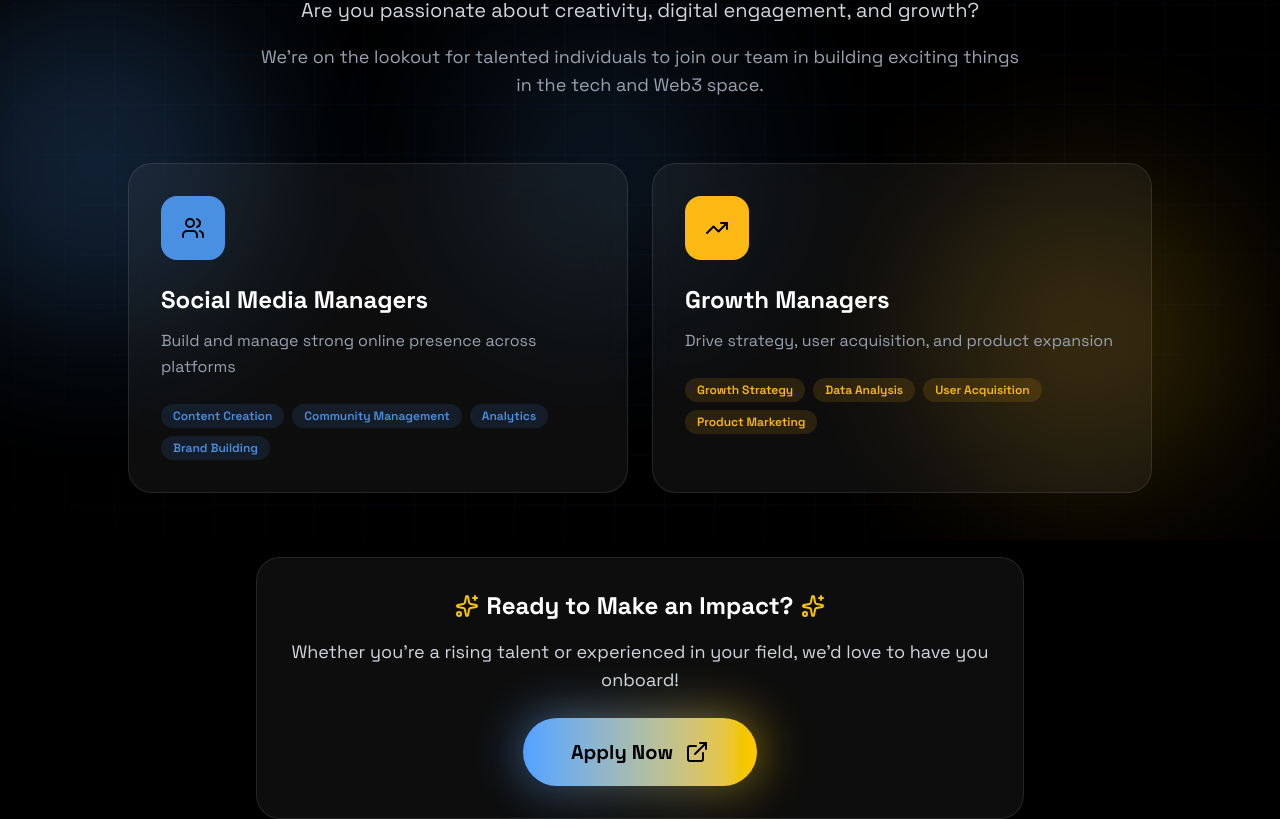
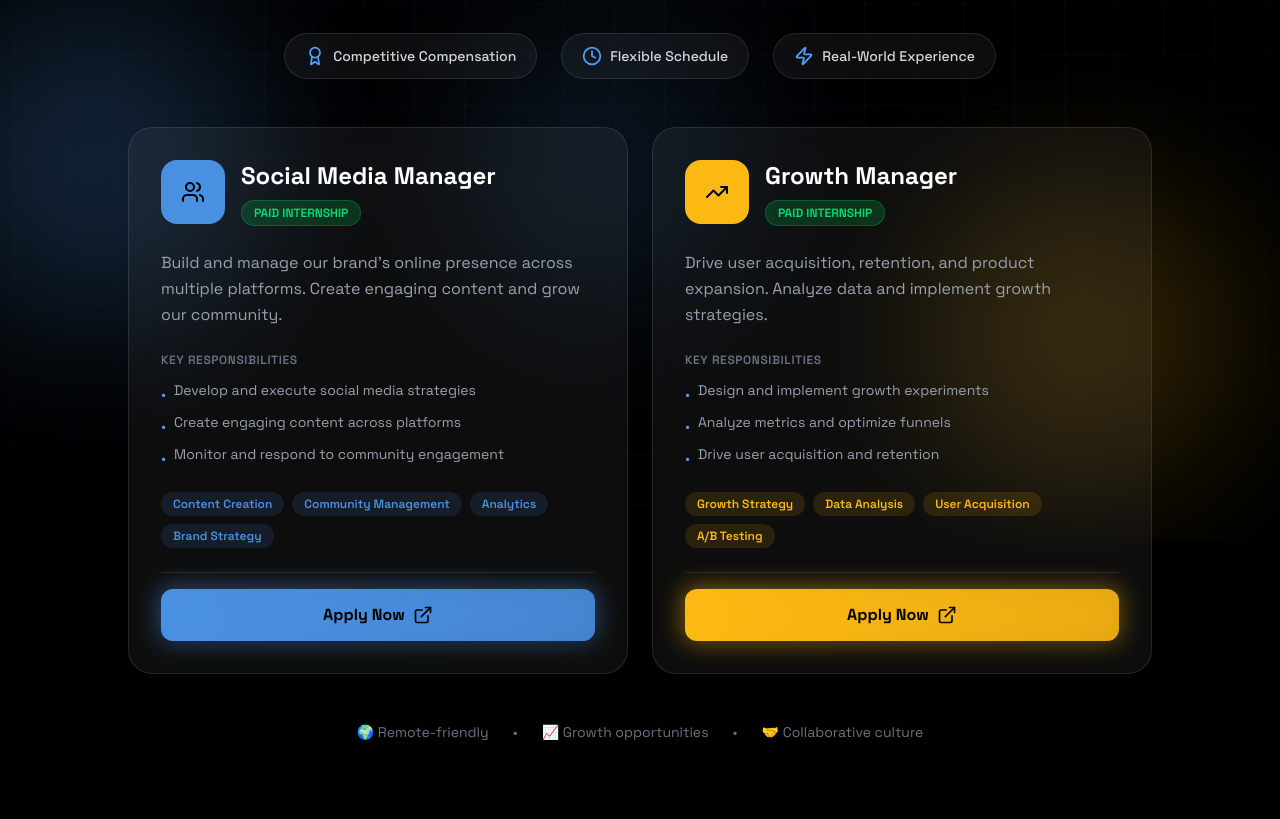
Before and after one commit to web3nova/web3nova-Revamp, a Next.js app in the folder web3nova-revamp/: page /hiring in a window 1280 px wide. Shown: the part 260-1079 px from the top of the page. Built offline with nearby package versions, Linux system fonts and the light colour scheme.

Commit message:
adjusted Hiring

```diff
--- a/web3nova-revamp/components/Hiring/Hiring.jsx
+++ b/web3nova-revamp/components/Hiring/Hiring.jsx
@@ -1,5 +1,5 @@
 import { motion } from "framer-motion";
-import { Users, TrendingUp, Sparkles, ExternalLink } from "lucide-react";
+import { Users, TrendingUp, Sparkles, ExternalLink, Clock, Zap, Award } from "lucide-react";
 
 function BackgroundEffects() {
   return (
@@ -42,10 +42,15 @@ function BackgroundEffects() {
           0% { transform: translate(0, 0); }
           100% { transform: translate(50px, 50px); }
         }
+        @keyframes pulse-glow {
+          0%, 100% { opacity: 0.5; }
+          50% { opacity: 1; }
+        }
         .animate-float-slow { animation: float-slow 20s ease-in-out infinite; }
         .animate-float-medium { animation: float-medium 15s ease-in-out infinite; }
         .animate-float-fast { animation: float-fast 12s ease-in-out infinite; }
         .animate-grid-flow { animation: grid-flow 20s linear infinite; }
+        .animate-pulse-glow { animation: pulse-glow 2s ease-in-out infinite; }
       `}</style>
     </>
   );
@@ -55,20 +60,36 @@ export default function HiringSection() {
   const roles = [
     {
       id: "social-media",
-      title: "Social Media Managers",
+      title: "Social Media Manager",
       icon: <Users className="w-6 h-6" />,
       color: "#4A90E2",
-      description: "Build and manage strong online presence across platforms",
-      skills: ["Content Creation", "Community Management", "Analytics", "Brand Building"],
+      description: "Build and manage our brand's online presence across multiple platforms. Create engaging content and grow our community.",
+      skills: ["Content Creation", "Community Management", "Analytics", "Brand Strategy"],
+      responsibilities: [
+        "Develop and execute social media strategies",
+        "Create engaging content across platforms",
+        "Monitor and respond to community engagement",
+      ]
     },
     {
       id: "growth",
-      title: "Growth Managers",
+      title: "Growth Manager",
       icon: <TrendingUp className="w-6 h-6" />,
       color: "#FDB913",
-      description: "Drive strategy, user acquisition, and product expansion",
-      skills: ["Growth Strategy", "Data Analysis", "User Acquisition", "Product Marketing"],
+      description: "Drive user acquisition, retention, and product expansion. Analyze data and implement growth strategies.",
+      skills: ["Growth Strategy", "Data Analysis", "User Acquisition", "A/B Testing"],
+      responsibilities: [
+        "Design and implement growth experiments",
+        "Analyze metrics and optimize funnels",
+        "Drive user acquisition and retention",
+      ]
     },
+  ];
+
+  const benefits = [
+    { icon: <Award className="w-5 h-5" />, text: "Competitive Compensation" },
+    { icon: <Clock className="w-5 h-5" />, text: "Flexible Schedule" },
+    { icon: <Zap className="w-5 h-5" />, text: "Real-World Experience" },
   ];
 
   return (
@@ -87,58 +108,85 @@ export default function HiringSection() {
             <motion.div
               initial={{ opacity: 0, y: -20 }}
               animate={{ opacity: 1, y: 0 }}
-              className="mb-16 text-center"
+              className="mb-12 text-center"
             >
-              <motion.div
-                initial={{ scale: 0.9 }}
-                animate={{ scale: 1 }}
-                transition={{ duration: 0.5 }}
-                className="inline-block px-8 py-3 rounded-full mb-6 bg-gradient-to-r from-red-500/10 to-yellow-400/10 border border-red-500/30"
-              >
-                <span className="font-bold text-lg bg-gradient-to-r from-red-400 via-yellow-400 to-red-500 bg-clip-text text-transparent uppercase tracking-wider">
-                  🚨 We're Hiring! 🚨
-                </span>
-              </motion.div>
+
 
               <h1 className="text-5xl md:text-7xl font-bold mb-6 bg-gradient-to-r from-blue-400 via-blue-300 to-yellow-400 bg-clip-text text-transparent">
                 Join Our Team
               </h1>
 
-              <p className="text-gray-300 text-xl max-w-3xl mx-auto leading-relaxed mb-4">
-                Are you passionate about creativity, digital engagement, and growth?
+              <p className="text-gray-300 text-xl max-w-3xl mx-auto leading-relaxed mb-2">
+                Launch your career in tech and Web3 with hands-on experience
               </p>
 
-              <p className="text-gray-400 text-lg max-w-3xl mx-auto">
-                We're on the lookout for talented individuals to join our team in building exciting things in the tech and Web3 space.
+              <p className="text-gray-400 text-lg max-w-3xl mx-auto mb-8">
+                Seeking passionate individuals ready to make an impact in digital innovation
               </p>
             </motion.div>
 
+            {/* Benefits Bar */}
+            <motion.div
+              initial={{ opacity: 0, y: 20 }}
+              animate={{ opacity: 1, y: 0 }}
+              transition={{ delay: 0.3 }}
+              className="flex flex-wrap justify-center gap-6 mb-12"
+            >
+              {benefits.map((benefit, index) => (
+                <div
+                  key={index}
+                  className="flex items-center gap-2 px-5 py-3 rounded-full backdrop-blur-xl bg-white/5 border border-white/10"
+                >
+                  <div className="text-blue-400">{benefit.icon}</div>
+                  <span className="text-gray-300 text-sm font-medium">{benefit.text}</span>
+                </div>
+              ))}
+            </motion.div>
+
             {/* Role Cards */}
-            <div className="grid md:grid-cols-2 gap-6 mb-16 max-w-5xl mx-auto">
+            <div className="grid md:grid-cols-2 gap-6 mb-12 max-w-5xl mx-auto">
               {roles.map((role, index) => (
                 <motion.div
                   key={role.id}
                   initial={{ opacity: 0, y: 20 }}
                   animate={{ opacity: 1, y: 0 }}
-                  transition={{ delay: index * 0.2 }}
+                  transition={{ delay: 0.4 + index * 0.2 }}
                   className="group relative backdrop-blur-xl bg-white/5 border border-white/10 rounded-3xl p-8 hover:border-white/20 hover:bg-white/10 transition-all duration-300"
                 >
+                  <div className="flex items-start gap-4 mb-6">
                     <div
-                    className="flex-shrink-0 w-16 h-16 rounded-2xl flex items-center justify-center text-black mb-6 group-hover:scale-110 transition-transform duration-300"
+                      className="flex-shrink-0 w-16 h-16 rounded-2xl flex items-center justify-center text-black group-hover:scale-110 transition-transform duration-300"
                       style={{ backgroundColor: role.color }}
                     >
                       {role.icon}
                     </div>
-
-                  <h3 className="font-bold text-2xl text-white mb-3 group-hover:text-blue-300 transition-colors">
+                    <div className="flex-1">
+                      <h3 className="font-bold text-2xl text-white mb-2 group-hover:text-blue-300 transition-colors">
                         {role.title}
                       </h3>
+                      <div className="inline-flex items-center gap-1 px-3 py-1 rounded-full bg-green-500/20 border border-green-500/30">
+                        <span className="text-green-400 text-xs font-semibold">PAID INTERNSHIP</span>
+                      </div>
+                    </div>
+                  </div>
 
                   <p className="text-gray-400 text-base leading-relaxed mb-6">
                     {role.description}
                   </p>
 
-                  <div className="flex flex-wrap gap-2">
+                  <div className="mb-6">
+                    <p className="text-gray-500 text-xs font-semibold uppercase tracking-wider mb-3">Key Responsibilities</p>
+                    <ul className="space-y-2">
+                      {role.responsibilities.map((resp, i) => (
+                        <li key={i} className="text-gray-400 text-sm flex items-start gap-2">
+                          <span className="text-blue-400 mt-1">•</span>
+                          <span>{resp}</span>
+                        </li>
+                      ))}
+                    </ul>
+                  </div>
+
+                  <div className="flex flex-wrap gap-2 mb-6">
                     {role.skills.map((skill, i) => (
                       <span
                         key={i}
@@ -153,6 +201,29 @@ export default function HiringSection() {
                     ))}
                   </div>
 
+                  {/* Apply Button */}
+                  <div className="pt-4 border-t border-white/10">
+                    <a
+                      href="https://bit.ly/47Zag3N"
+                      target="_blank"
+                      rel="noopener noreferrer"
+                      className="relative group/btn w-full inline-flex items-center justify-center gap-2 px-6 py-3.5 rounded-xl font-bold text-base text-black hover:scale-105 shadow-lg transition-all duration-300"
+                      style={{
+                        background: `linear-gradient(to right, ${role.color}, ${role.color}dd)`
+                      }}
+                    >
+                      Apply Now
+                      <ExternalLink className="w-5 h-5 group-hover/btn:translate-x-0.5 group-hover/btn:-translate-y-0.5 transition-transform duration-300" />
+
+                      <div
+                        className="absolute -inset-0.5 rounded-xl opacity-50 blur-md -z-10 group-hover/btn:opacity-75 transition-opacity duration-300"
+                        style={{
+                          background: `linear-gradient(to right, ${role.color}, ${role.color}dd)`
+                        }}
+                      />
+                    </a>
+                  </div>
+
                   <div
                     className="absolute -inset-0.5 rounded-3xl opacity-0 group-hover:opacity-50 blur-lg -z-10 transition-opacity duration-300"
                     style={{ background: `radial-gradient(circle, ${role.color}, transparent)` }}
@@ -161,42 +232,20 @@ export default function HiringSection() {
               ))}
             </div>
 
-            {/* Call to Action */}
+            {/* Footer Info */}
             <motion.div
               initial={{ opacity: 0, y: 20 }}
               animate={{ opacity: 1, y: 0 }}
-              transition={{ delay: 0.4 }}
+              transition={{ delay: 0.8 }}
               className="text-center"
             >
-              <div className="backdrop-blur-xl bg-white/5 border border-white/10 rounded-3xl p-8 max-w-3xl mx-auto mb-8">
-                <div className="flex items-center justify-center gap-2 mb-4">
-                  <Sparkles className="w-6 h-6 text-yellow-400" />
-                  <h2 className="text-2xl font-bold text-white">
-                    Ready to Make an Impact?
-                  </h2>
-                  <Sparkles className="w-6 h-6 text-yellow-400" />
+              <div className="flex items-center justify-center gap-6 text-gray-500 text-sm">
+                <span>🌍 Remote-friendly</span>
+                <span>•</span>
+                <span>📈 Growth opportunities</span>
+                <span>•</span>
+                <span>🤝 Collaborative culture</span>
               </div>
-
-                <p className="text-gray-300 text-lg mb-6">
-                  Whether you're a rising talent or experienced in your field, we'd love to have you onboard!
-                </p>
-
-                <a
-                  href="https://bit.ly/47Zag3N"
-                  target="_blank"
-                  rel="noopener noreferrer"
-                  className="relative group inline-flex items-center gap-3 px-12 py-5 rounded-full font-bold text-xl bg-gradient-to-r from-blue-400 to-yellow-400 text-black hover:scale-105 shadow-2xl transition-all duration-300"
-                >
-                  Apply Now
-                  <ExternalLink className="w-6 h-6 group-hover:translate-x-1 group-hover:-translate-y-1 transition-transform duration-300" />
-
-                  <div className="absolute -inset-1 rounded-full bg-gradient-to-r from-blue-400 to-yellow-400 opacity-50 blur-xl -z-10 group-hover:opacity-75 transition-opacity duration-300" />
-                </a>
-              </div>
-
-              <p className="text-gray-500 text-sm">
-                Applications are reviewed on a rolling basis
-              </p>
             </motion.div>
           </div>
         </div>
```
Lines whose indentation alone changed are shown as unchanged.
